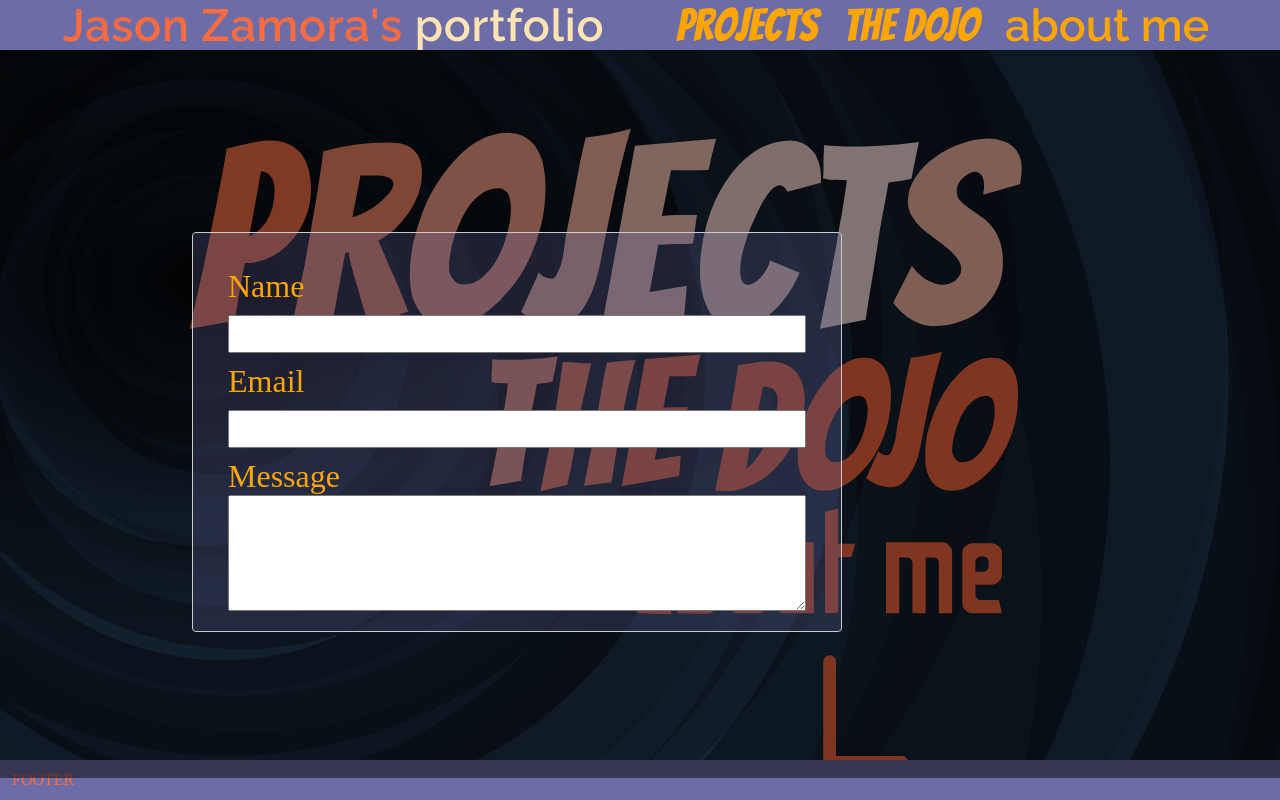
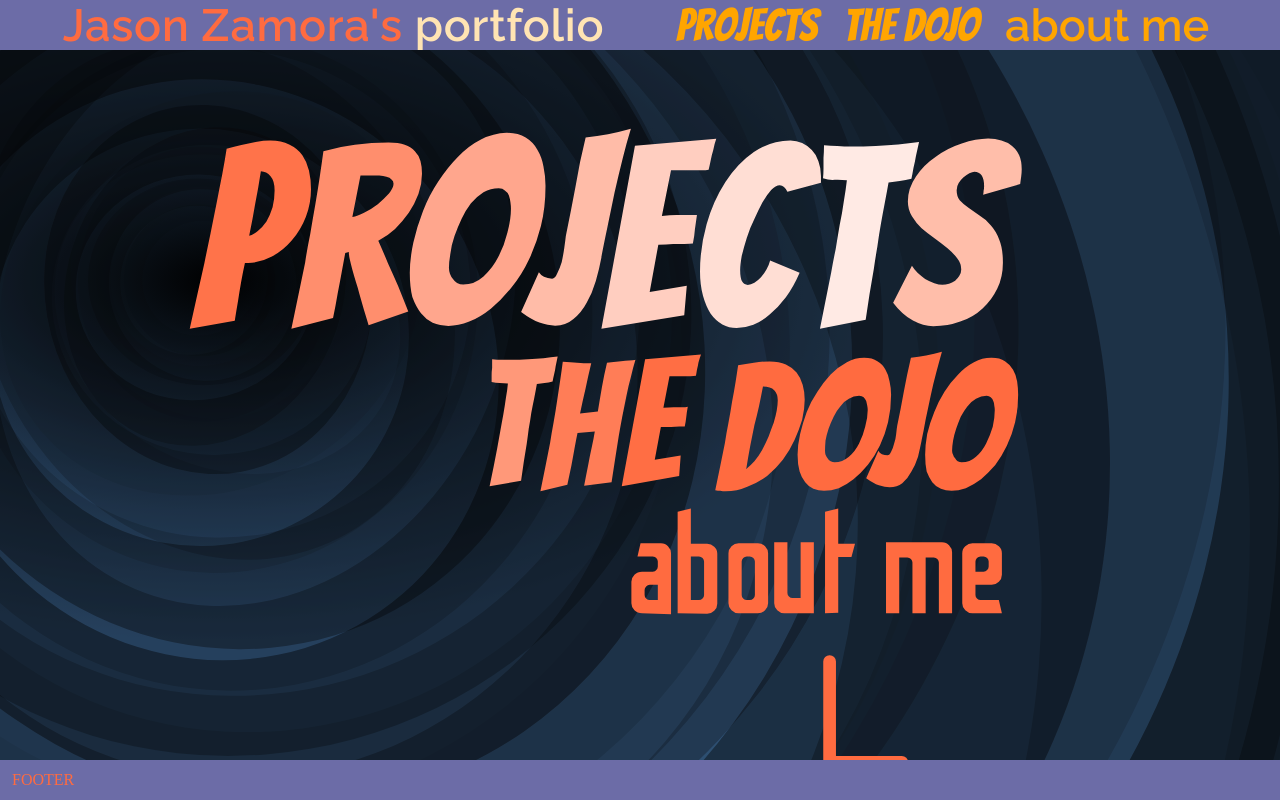
Before and after one commit to GSdaBlessedFist/Portfolio_version2, a React (Create React App) app: page / in a window 1280 px wide. Built offline with nearby package versions, Linux system fonts and the light colour scheme.

Commit message:
1)Rigged email

```diff
--- a/src/components/HomePageMenu.js
+++ b/src/components/HomePageMenu.js
@@ -13,7 +13,7 @@ const bgLightColor = getComputedStyle(document.documentElement).getPropertyValue
 
 export default function HomePageMenu(){
 
-  const [modalIsOpen, setIsOpen] = useState(true);
+  const [modalIsOpen, setIsOpen] = useState(false);
   function openModal() {setIsOpen(true)}
   function closeModal() {setIsOpen(false)}
   function afterOpenModal() {return null;}
@@ -254,8 +254,8 @@ export default function HomePageMenu(){
         <path id="aboutme-letter-e" className={"menuButton"} ref={addAboutMeRefs} d="m243 144q-0.8 0-1.4-0.6t-0.6-1.4v-9.8q0-0.9 0.6-1.4 0.6-0.6 1.4-0.6h3.8q0.8 0 1.4 0.6 0.6 0.5 0.6 1.4v4.2q0 0.8-0.6 1.4t-1.4 0.6h-3.2v2q0 0.4 0.3 0.7t0.7 0.3h3.6l0.6 2.6zm0.6-8.2h1.6q0.4 0 0.7-0.3t0.3-0.7v-1q0-0.4-0.3-0.7t-0.7-0.3h-0.6q-0.4 0-0.7 0.3t-0.3 0.7z"/>
        </g>
 
-        <path id="email-icon" d="m 128.9,105.5 v 19.8 h 32.5 v -19.8 l -30.6,0.2 14.6,13.3 14.1,-13.3" fill="none" strokeWidth="2.5"/>
-
+        <path id="email-icon" d="m 128.9,105.5 v 19.8 h 32.5 v -19.8 l -30.6,0.2 14.6,13.3 14.1,-13.3" fill="none" strokeWidth="2.5" />
+        <rect id="email-hotspot" x="160" y="110" height="20" width="32.5" onClick={openModal}/>
       </svg>
       <Modal isOpen={modalIsOpen} onAfterOpen={afterOpenModal} onRequestClose={closeModal} style={{
         overlay: {
--- a/src/routes/homePage.scss
+++ b/src/routes/homePage.scss
@@ -56,3 +56,8 @@
   transform: translate(32px,5px);
   stroke: $menuLetters;
 }
+#email-hotspot{
+	fill:transparent;
+	fill-rule:evenodd;
+	stroke-width:0.2646;
+}
```
